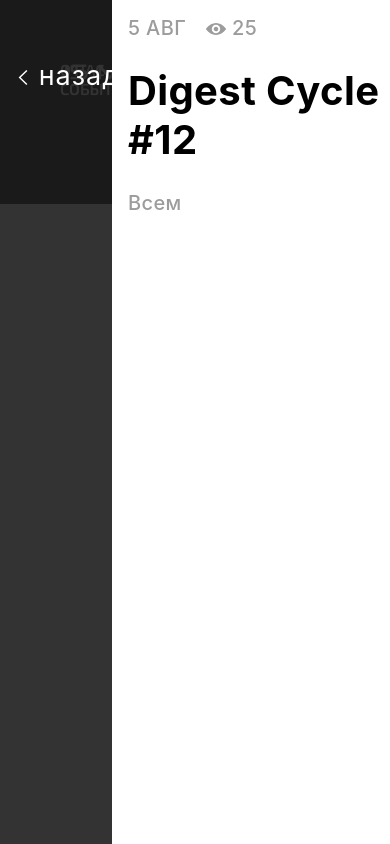
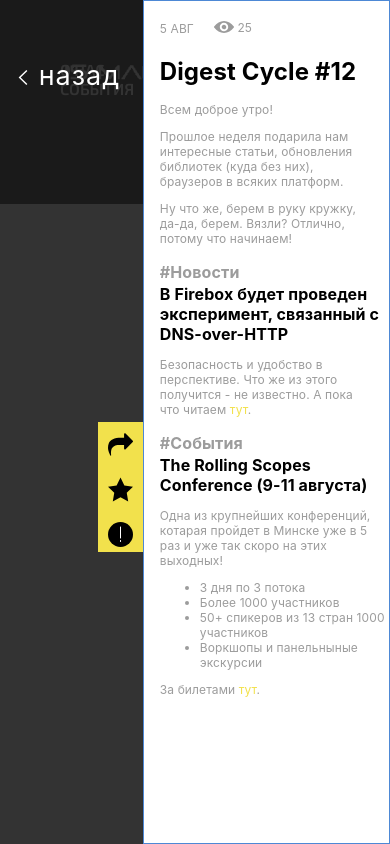
Before and after one commit to js-machine/js-machine-app, a React (Create React App) app in the folder js_machine_front/: page /news in a window 390 px wide. Both pictures are taken after a click on the button "Open digest". Built offline with nearby package versions, Linux system fonts and the light colour scheme.

Commit message:
Css responive and filled with dummy text

```diff
--- a/js_machine_front/src/components/DigestView/DigestView.css
+++ b/js_machine_front/src/components/DigestView/DigestView.css
@@ -15,11 +15,85 @@
 
 .DigestView p {
    text-align: left;
+   padding-right: 30%;
+}
+
+.DigestView-Para {
+    margin-bottom: 10px;
 }
 
 .DigestView h1, h2 {
     color: #000;
     text-align: left;
+}
+
+.DigestView-Header {
+    margin-top: 8px;
+    font-size: 26px;
+}
+
+.Section {
+    color: #9c9c9c;
+    margin-top: 60px;
+    margin-bottom: 0px;
+    font-size: 26px;
+}
+
+@media (max-width: 1200px) {
+    .DigestView {
+        font-weight: 400;
+        font-size: 16px;
+        letter-spacing: .1px;
+    }
+
+    .DigestView p {
+        padding-right: 10%;
+    }
+
+     .DigestView-Header {
+        margin-top: 4px;
+        font-size: 20px;
+    }
+
+    .Section {
+        margin-top: 20px;
+        margin-bottom: 0px;
+        font-size: 20px;
+    }
+
+}
+
+@media (max-width: 900px) {
+    .DigestView {
+        font-weight: 400;
+        font-size: 12px;
+        letter-spacing: .1px;
+    }
+
+    .DigestView p {
+        padding-right: 8%;
+    }
+
+     .DigestView-Header {
+        margin-top: 2px;
+        font-size: 16px;
+    }
+
+    .Section {
+        margin-top: 16px;
+        margin-bottom: 0px;
+        font-size: 16px;
+    }
+
+}
+
+.DigestView ul {
+    text-align: left;
+}
+
+.DigestView a {
+    text-decoration: none;
+    color: #F2E14C;
 }
 
 .left-side {
@@ -34,6 +108,9 @@
     padding-top: 4%;
     padding-left: 4%;
     color: #9c9c9c;
+    border: .5px solid #4D88D5;
+    box-shadow: 0 0 1px 1px rgba(20,23,28,.1), 0 3px 1px 0 rgba(20,23,28,.1);
+    overflow-y: scroll;
 }
 
 .DigestView-open {
--- a/js_machine_front/src/components/DigestView/DigestView.tsx
+++ b/js_machine_front/src/components/DigestView/DigestView.tsx
@@ -4,6 +4,7 @@ import './DigestView.css';
 
 import LeftArrowButton from './components/LeftArrowButton/LeftArrowButton';
 import DateAndView from './components/DateAndView/DateAndView';
+import Option from './components/Option/Option';
 
 interface Props {
   isOpen: boolean;
@@ -35,10 +36,30 @@ const DigestView: React.FC<Props> = memo((props: Props) => {
         <div className="left-side">
           <LeftArrowButton closeDigest={props.closeDigest} text="назад" />
         </div>
+        <Option someMethod={() =>  alert('Btn Handlers') } />
         <div className="right-side">
           <DateAndView views={25} />
           <h1>Digest Cycle #12</h1>
-          <p>Всем</p>
+          <p>Всем доброе утро!</p>
+          <p className="DigestView-Para">Прошлое неделя подарила нам интересные статьи, обновления библиотек (куда
+            без них), браузеров в всяких платформ. </p>
+          <p className="DigestView-Para"> Ну что же, берем в руку кружку, да-да, берем. Вязли? Отлично, потому что
+              начинаем! </p>
+          <h2 className="Section">#Новости</h2>
+          <h2 className="DigestView-Header">В Firebox будет проведен эксперимент, связанный с DNS-over-HTTP</h2>
+          <p className="DigestView-Para">Безопасность и удобство в перспективе. Что же из этого получится - не известно. А
+          пока что читаем <a href="localhost:3000">тут</a>.</p>
+          <h2 className="Section">#События</h2>
+          <h2 className="DigestView-Header">The Rolling Scopes Conference (9-11 августа)</h2>
+          <p className="DigestView-Para">Одна из крупнейших конференций, котарая пройдет в Минске уже в 5 раз и уже
+          так скоро на этих выходных!</p>
+          <ul>
+            <li>3 дня по 3 потока</li>
+            <li>Более 1000 участников</li>
+            <li>50+ спикеров из 13 стран 1000 участников</li>
+            <li>Воркшопы и панельныные экскурсии</li>
+          </ul>
+          <p>За билетами <a href="localhost:3000">тут</a>.</p>
         </div>
       </div>
     </CSSTransition>
--- a/js_machine_front/src/components/DigestView/components/DateAndView/DateAndView.css
+++ b/js_machine_front/src/components/DigestView/components/DateAndView/DateAndView.css
@@ -7,6 +7,7 @@
     width:20px;
     height: 20px;
     vertical-align: middle;
+    padding-bottom: 4px;
 }
 
 .DateAndView-Date {
--- a/js_machine_front/src/components/DigestView/components/DateAndView/DateAndView.tsx
+++ b/js_machine_front/src/components/DigestView/components/DateAndView/DateAndView.tsx
@@ -1,5 +1,5 @@
 import React, { memo } from 'react';
-import Eye from 'images/DigestView/eye.svg'
+import Eye from 'images/DigestView/eye.svg';
 import './DateAndView.css';
 
 interface Props {
--- /dev/null
+++ b/js_machine_front/src/components/DigestView/components/Option/Option.css
@@ -0,0 +1,16 @@
+.Option {
+    width: 45px;
+    height: 130px;
+    background-color: #F2E14C;
+    position: relative;
+    top: 50%;
+    display: flex;
+    flex-direction: column;
+}
+
+.Option-Img {
+    width: 25px;
+    flex: 1;
+    padding: 10px;
+    cursor: pointer;
+}
--- /dev/null
+++ b/js_machine_front/src/components/DigestView/components/Option/Option.tsx
@@ -0,0 +1,21 @@
+import React, { memo } from 'react';
+import './Option.css';
+import star from 'images/DigestView/star.svg';
+import share from 'images/DigestView/share-option.svg';
+import warning from 'images/DigestView/warning.svg';
+
+interface Props {
+  someMethod: any;
+}
+
+const LeftArrowButton: React.FC<Props> = memo((props: Props) => {
+  return (
+    <div className="Option">
+        <img src={share} alt="share" className="Option-Img" onClick={props.someMethod} />
+        <img src={star} alt="start" className="Option-Img" onClick={props.someMethod} />
+        <img src={warning} alt="warning" className="Option-Img" onClick={props.someMethod} />
+    </div>
+  );
+});
+
+export default LeftArrowButton;
```
Also changed, not shown: js_machine_front/src/routes/News.tsx (+5 -5 lines), js_machine_front/src/images/DigestView/star.svg, js_machine_front/src/images/DigestView/warning.svg.
